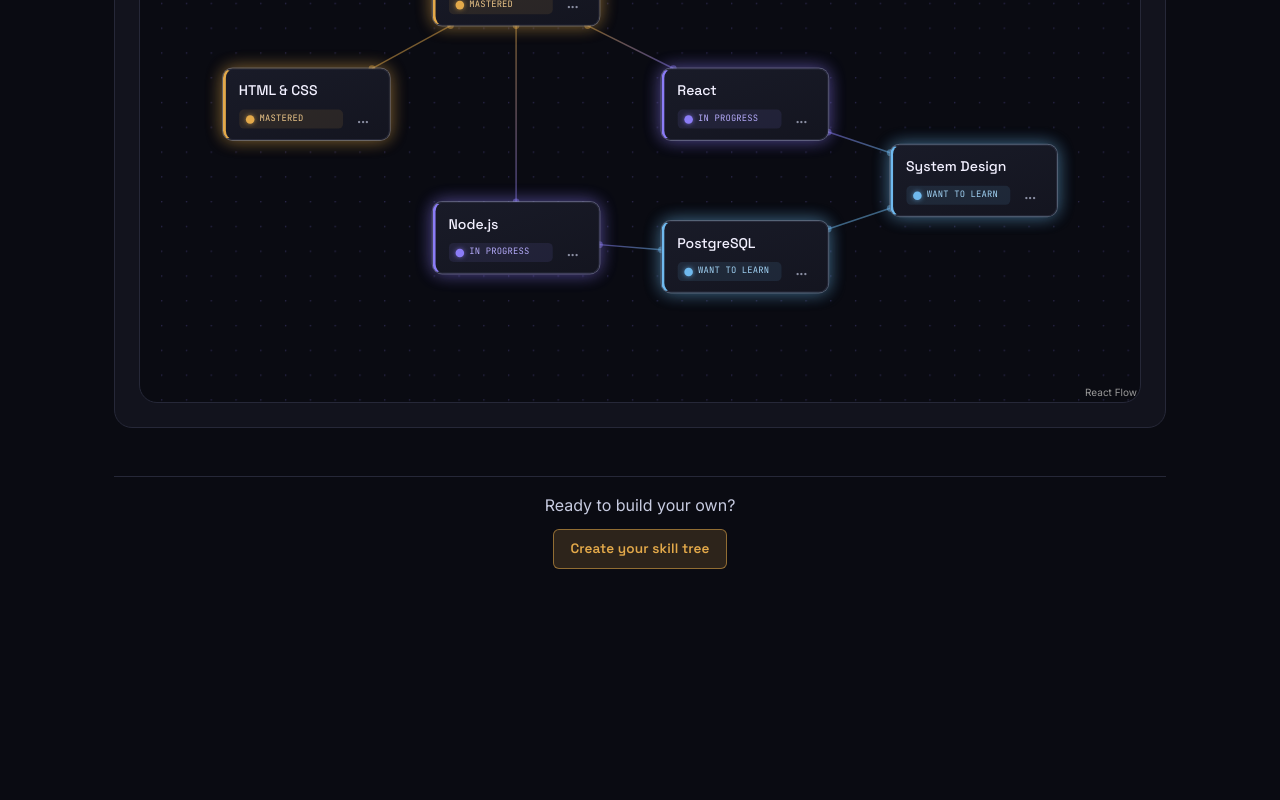
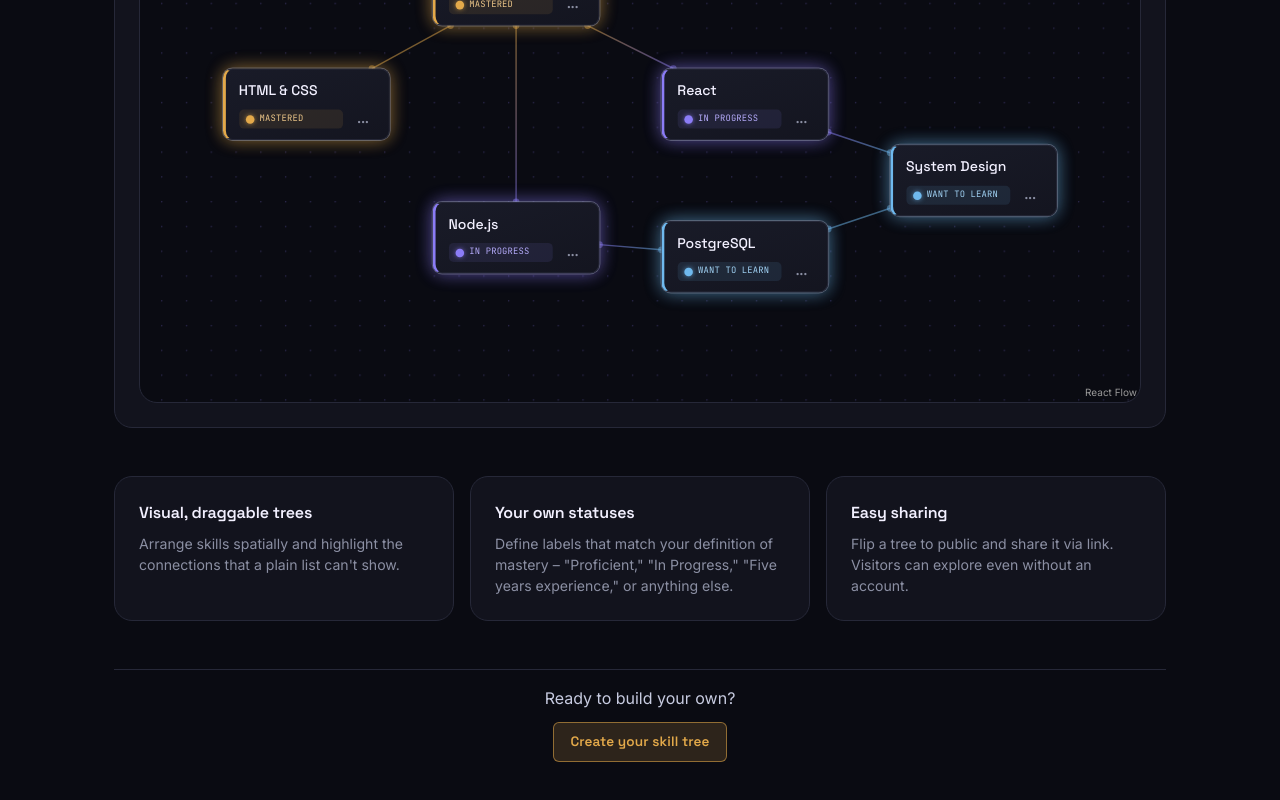
Before and after one commit to Speed-Type/skill-tree, a React (Vite) app in the folder client/: page / in a window 1280 px wide. Shown: the part 588-1388 px from the top of the page. Before the commit the page ends 1237 px from the top, so only its background shows below. Built offline with nearby package versions, Linux system fonts and the light colour scheme; no server answers.

Commit message:
feat: add features section to landing page

```diff
--- a/client/src/pages/LandingPage.css
+++ b/client/src/pages/LandingPage.css
@@ -46,6 +46,23 @@
     gap: 0.15rem;
 }
 
+.landing-features {
+    display: grid;
+    grid-template-columns: repeat(auto-fit, minmax(220px, 1fr));
+    gap: 1rem;
+}
+
+.landing-feature h3 {
+    margin-bottom: 0.5rem;
+    font-size: 1rem;
+}
+
+.landing-feature p {
+    color: var(--text-dim);
+    font-size: 0.88rem;
+    line-height: 1.5;
+}
+
 .landing-footer {
     text-align: center;
     display: flex;
--- a/client/src/pages/LandingPage.tsx
+++ b/client/src/pages/LandingPage.tsx
@@ -82,6 +82,21 @@ function LandingPage() {
                 />
             </section>
 
+            <section className="landing-features">
+                <div className="landing-feature panel">
+                    <h3>Visual, draggable trees</h3>
+                    <p>Arrange skills spatially and highlight the connections that a plain list can't show.</p>
+                </div>
+                <div className="landing-feature panel">
+                    <h3>Your own statuses</h3>
+                    <p>Define labels that match your definition of mastery – "Proficient," "In Progress," "Five years experience," or anything else.</p>
+                </div>
+                <div className="landing-feature panel">
+                    <h3>Easy sharing</h3>
+                    <p>Flip a tree to public and share it via link. Visitors can explore even without an account.</p>
+                </div>
+            </section>
+
             <footer className="landing-footer">
                 <p>Ready to build your own?</p>
                 <Link className="btn btn-primary" to="/login?mode=signup">Create your skill tree</Link>
```
